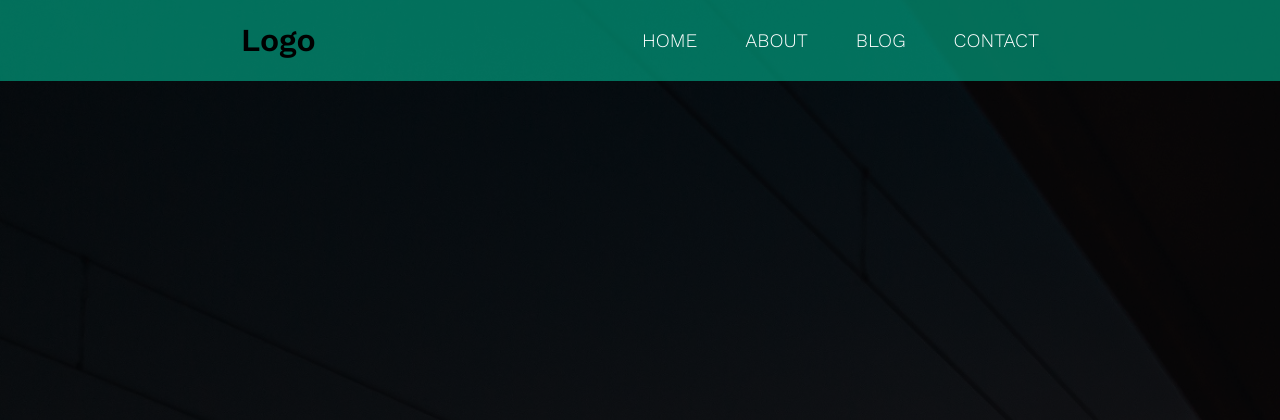
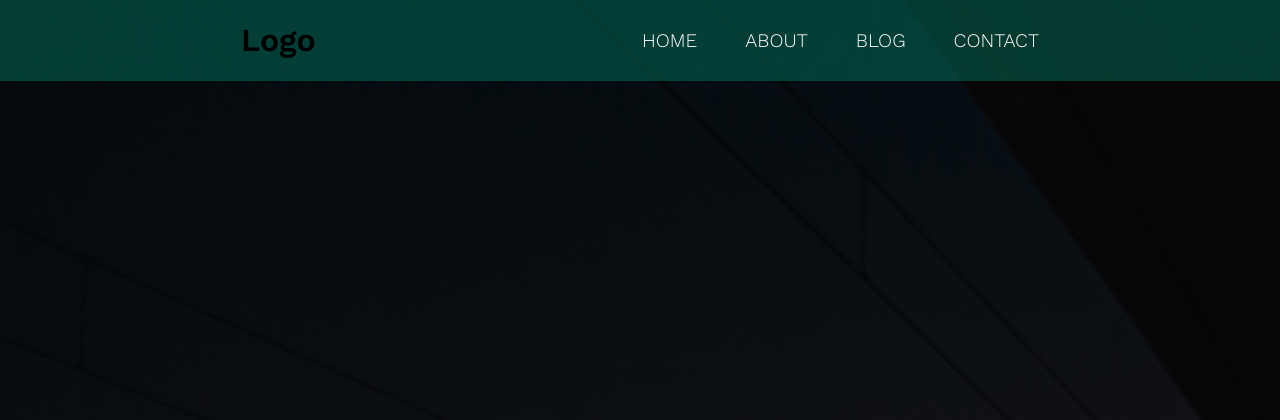
Before and after one commit to waxx567/cake-flower, a Flask app: page / in a window 1280 px wide. Shown: the top 420 px of the page. Run offline with Flask 2, Linux system fonts and the light colour scheme.

Commit message:
Update style.css

```diff
--- a/static/css/style.css
+++ b/static/css/style.css
@@ -1,7 +1,7 @@
 @import url('https://fonts.googleapis.com/css?family=Work+Sans:300,600');
 
 :root {
-    --background: rgba(0, 214, 170, .5)
+    --background: rgba(0, 214, 170, .25)
 }
 
 *, *::before, *::after {
```
